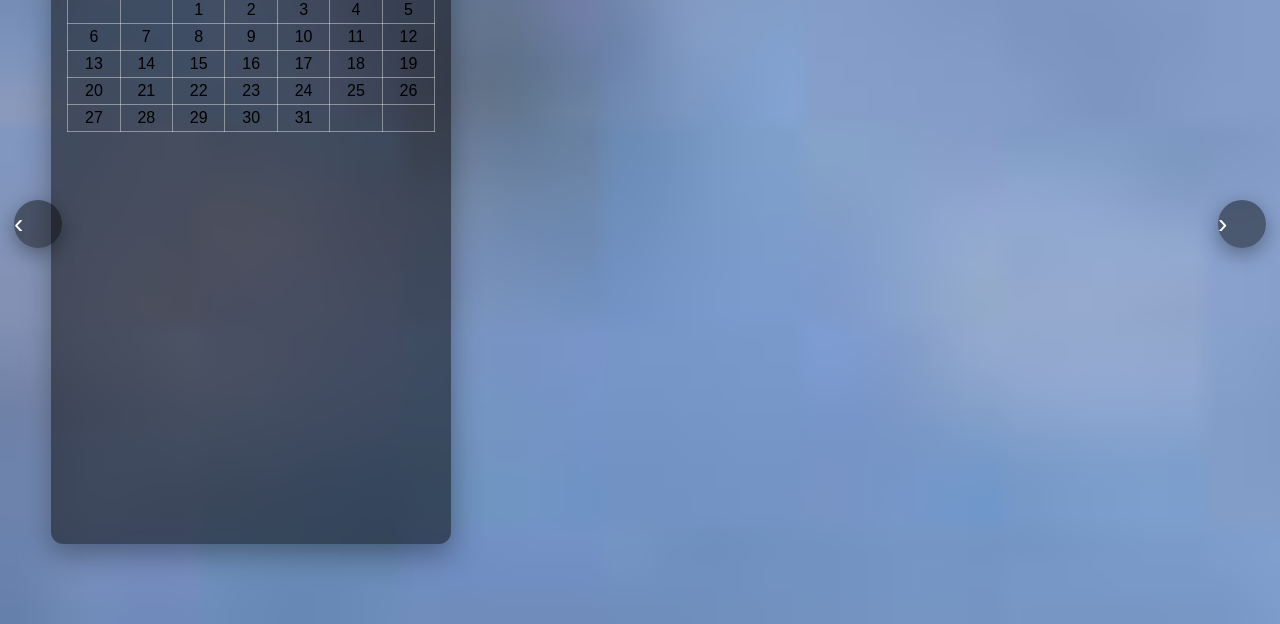
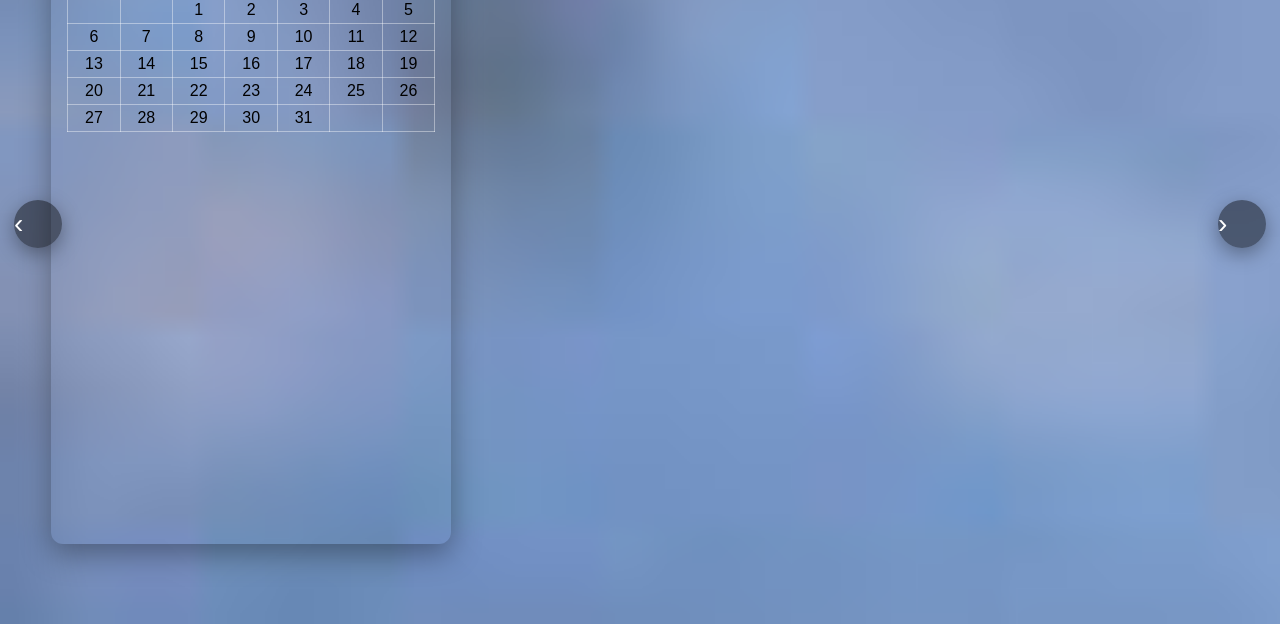
Before and after one commit to feedana/2025, a plain HTML site: page index.html in a window 1280 px wide. Shown: the part 176-800 px from the top of the page. Drawn offline with Linux system fonts and the light colour scheme.

Commit message:
css changes

```diff
--- a/css/style.css
+++ b/css/style.css
@@ -2,15 +2,6 @@
     padding: 0;
     box-sizing: border-box;
 }
-
-:root {
-    --overlay: rgba(0,0,0,.5);
-    --text: #fff;
-}
-
-html, body {
-    height: 100%;
- }
 
 body {
     font-family: 'Arial', sans-serif;
@@ -32,7 +23,7 @@ input[type="radio"] {
      pointer-events: none;
      }
 
-/* Slides rail */
+/* Slides  */
 .slides {
     display: flex;
     width: 1200%;
@@ -96,7 +87,11 @@ th {
 
 
 /* Arrows */
-.arrows { pointer-events: none; }
+.arrows {
+    pointer-events: none;
+
+ }
+
 .arrows label {
     position: absolute;
     top: 50%;
```
